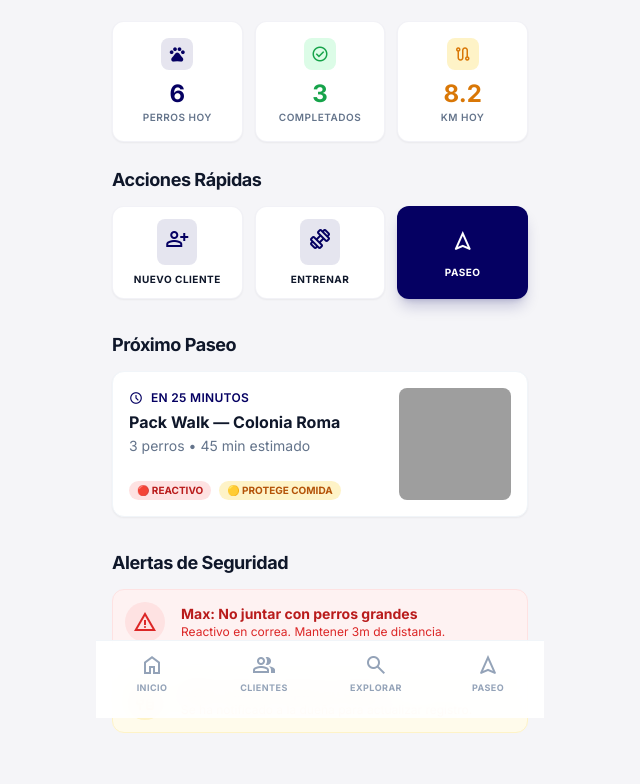
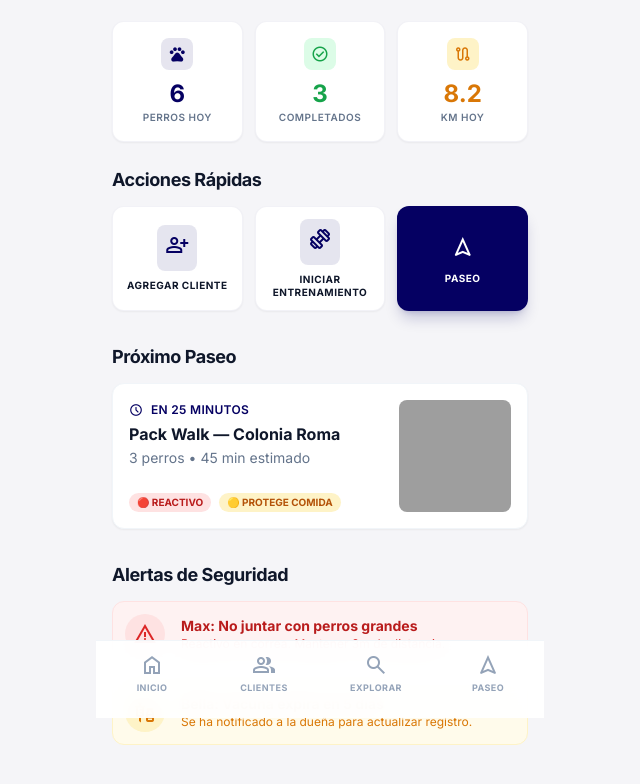
Before and after one commit to merck522/Robbin, a plain HTML site: page dashboard_del_paseador/code.html in a window 1280 px wide. Shown: the part 82-866 px from the top of the page, without its empty margins (320-960 px from the left). Drawn offline with nearby package versions, Linux system fonts and the light colour scheme; grey boxes are pictures that could not be loaded.

Commit message:
Update dashboard quick action labels to Agregar cliente and iniciar entrenamiento

```diff
--- a/dashboard_del_paseador/code.html
+++ b/dashboard_del_paseador/code.html
@@ -84,13 +84,13 @@
 <div class="p-2 bg-primary/10 rounded-lg text-primary">
 <span class="material-symbols-outlined">person_add</span>
 </div>
-<span class="text-[10px] font-bold text-center leading-tight uppercase tracking-wider">Nuevo Cliente</span>
+<span class="text-[10px] font-bold text-center leading-tight uppercase tracking-wider">Agregar cliente</span>
 </button>
 <button class="flex flex-col items-center justify-center gap-2 p-3 rounded-xl bg-white dark:bg-slate-800 shadow-sm border border-primary/5 active:scale-95 transition-transform" onclick="window.location.href='../sesion_entrenamiento/seleccionar_perro.html'">
 <div class="p-2 bg-primary/10 rounded-lg text-primary">
 <span class="material-symbols-outlined">exercise</span>
 </div>
-<span class="text-[10px] font-bold text-center leading-tight uppercase tracking-wider">Entrenar</span>
+<span class="text-[10px] font-bold text-center leading-tight uppercase tracking-wider">iniciar entrenamiento</span>
 </button>
 <button class="flex flex-col items-center justify-center gap-2 p-3 rounded-xl bg-primary text-white shadow-lg shadow-primary/20 active:scale-95 transition-transform" onclick="window.location.href='../seguimiento_de_paseo_gps/code.html'">
 <span class="material-symbols-outlined text-2xl">navigation</span>
```
Also changed, not shown: dashboard_del_entrenador_updated_style/code.html (+2 -2 lines).
